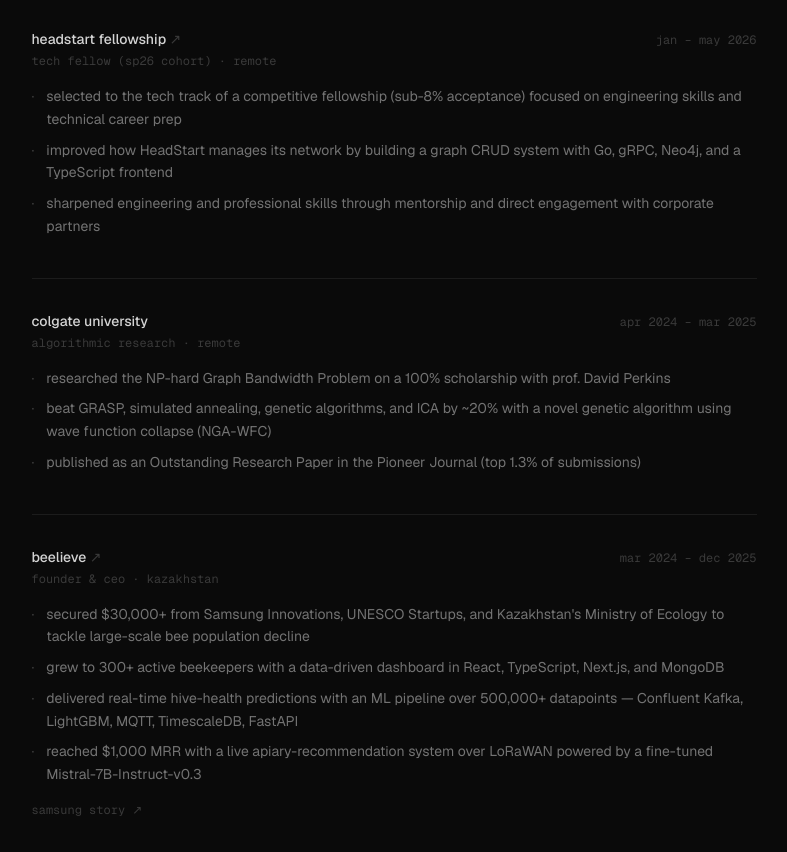
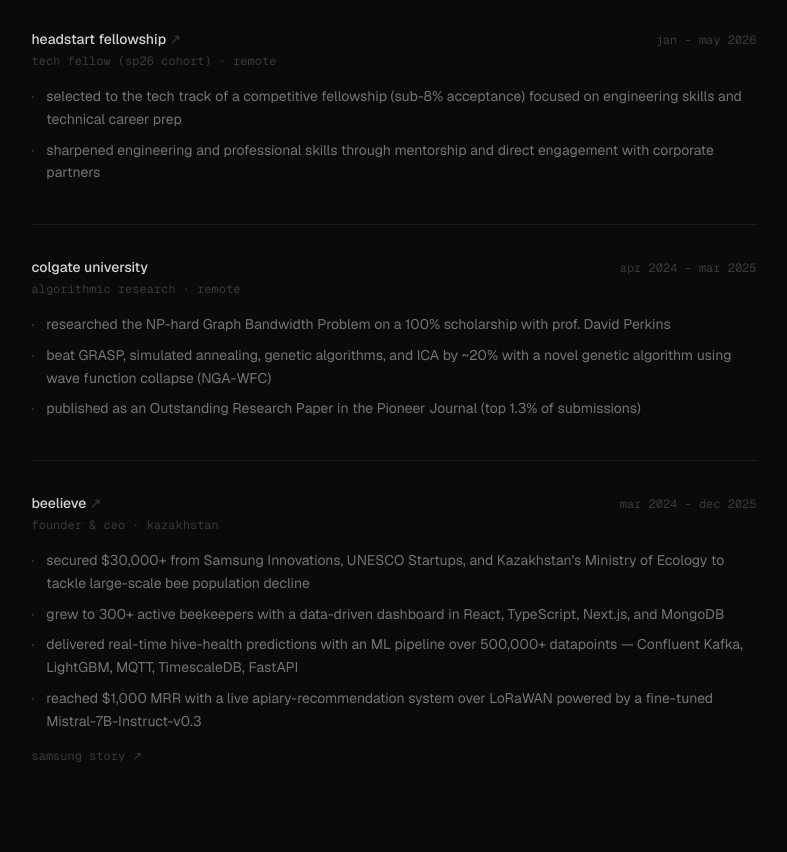
Before and after one commit to aidxhxr/aidxhxr-dev, a Next.js app: page /experience in a window 1280 px wide. Shown: the part 2040-2892 px from the top of the page, without its empty margins (246-1033 px from the left). After the commit the page ends 2868 px from the top, so only its background shows below. Built offline with nearby package versions, Linux system fonts and the light colour scheme.

Commit message:
content(experience): drop the unsourced headstart bullet

```diff
--- a/app/experience/page.tsx
+++ b/app/experience/page.tsx
@@ -108,7 +108,6 @@
     location: "remote",
     bullets: [
       "selected to the tech track of a competitive fellowship (sub-8% acceptance) focused on engineering skills and technical career prep",
-      "improved how HeadStart manages its network by building a graph CRUD system with Go, gRPC, Neo4j, and a TypeScript frontend",
       "sharpened engineering and professional skills through mentorship and direct engagement with corporate partners",
     ],
   },
```
